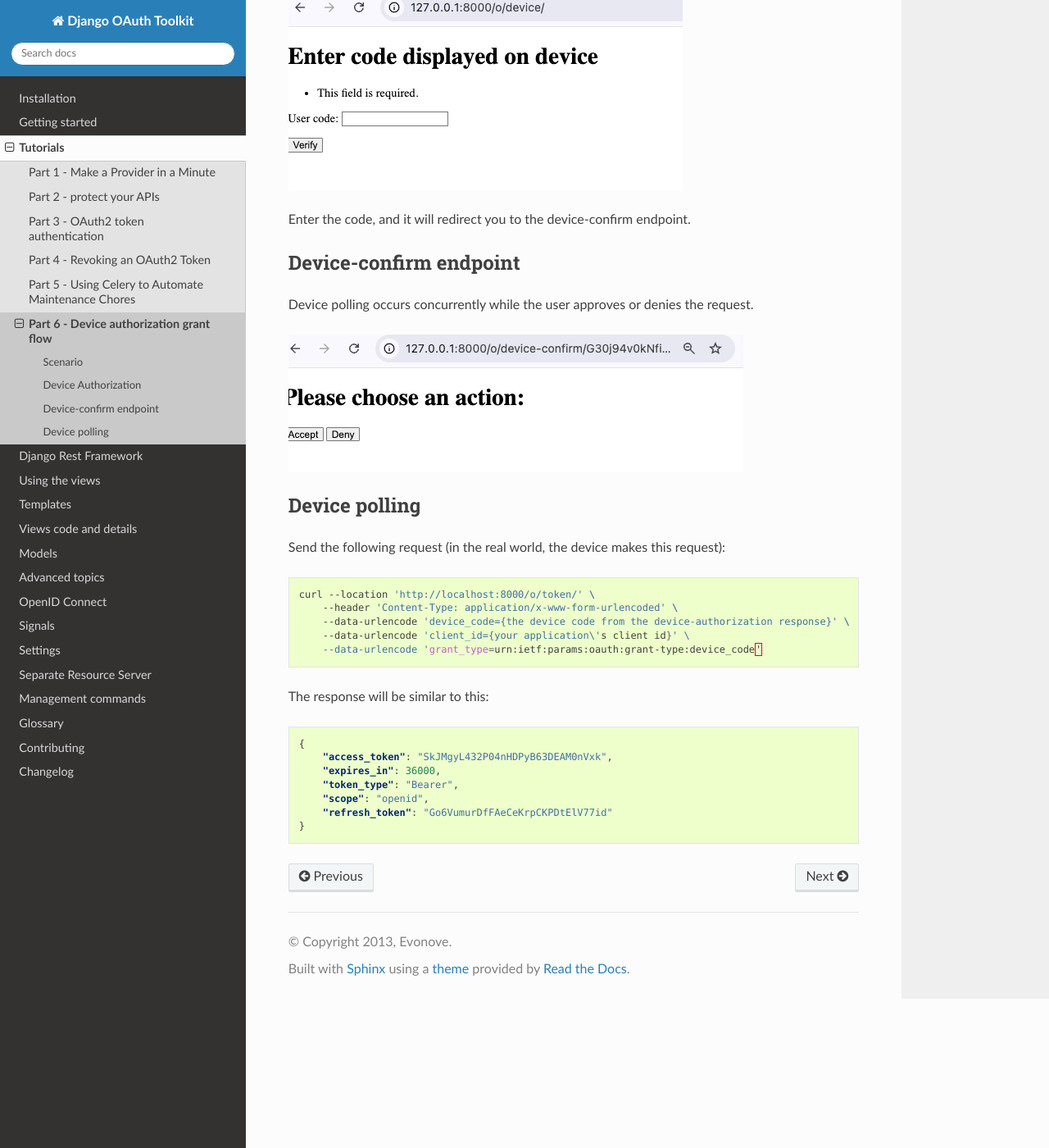
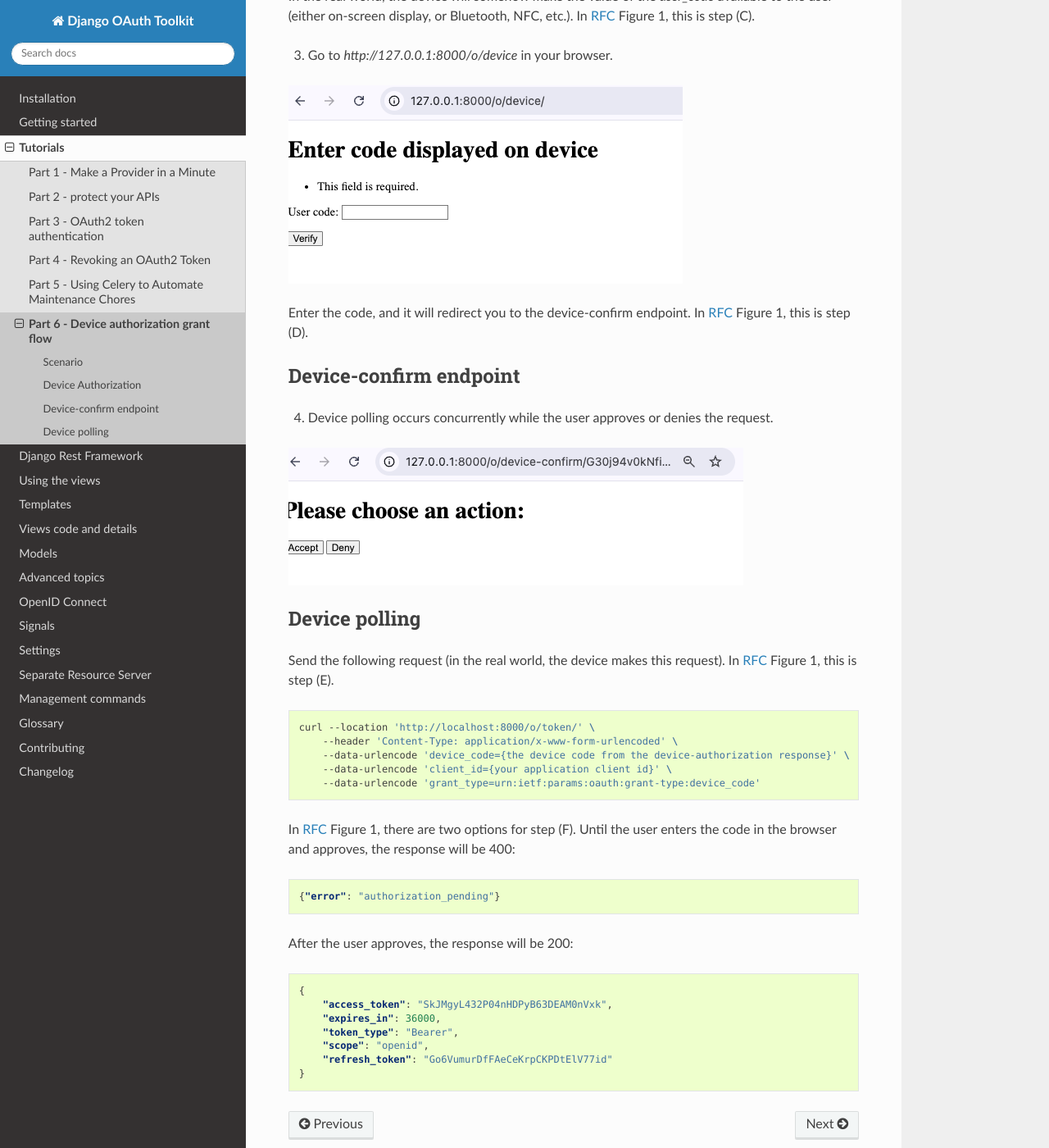
Before and after one commit to jazzband/django-oauth-toolkit, a Sphinx documentation site: the page built from docs/tutorial/tutorial_06.rst, in a window 1280 px wide and 1400 px high, scrolled down 2489 px. Shown: the whole window at 82% size. Built offline with Sphinx 7.4.7 and the Read the Docs theme 3.1.0, drawn with Linux system fonts in a browser that asks for light colours; some of the changed text lies outside the part shown.

Commit message:
chore: add more details to the tutorial docs

```diff
--- a/docs/tutorial/tutorial_06.rst
+++ b/docs/tutorial/tutorial_06.rst
@@ -30,18 +30,22 @@
 Ensure the setting ``OAUTH_DEVICE_VERIFICATION_URI`` is set to a URI you want to return in the
 `verification_uri` key in the response. This is what the device will display to the user.
 
-1: Navigate to the tests/app/idp directory:
+1. Navigate to the tests/app/idp directory:
 
 .. code-block:: sh
 
     cd tests/app/idp
 
 then start the server
+
 .. code-block:: sh
 
     python manage.py runserver
 
-To initiate device authorization, send this request:
+.. _RFC: https://www.rfc-editor.org/rfc/rfc8628
+
+2. To initiate device authorization, send this request (in the real world, the device
+makes this request). In `RFC`_ Figure 1, this is step (A).
 
 .. code-block:: sh
 
@@ -49,7 +53,7 @@
         --header 'Content-Type: application/x-www-form-urlencoded' \
         --data-urlencode 'client_id={your application client id}'
 
-The OAuth2 provider will return the following response:
+The OAuth2 provider will return the following response. In `RFC`_ Figure 1, this is step (B).
 
 .. code-block:: json
 
@@ -61,31 +65,41 @@
         "interval": 5
     }
 
-Go to `http://127.0.0.1:8000/o/device` in your browser.
+In the real world, the device will somehow make the value of the `user_code` available to the user (either on-screen display,
+or Bluetooth, NFC, etc.). In `RFC`_ Figure 1, this is step (C).
+
+3. Go to `http://127.0.0.1:8000/o/device` in your browser.
 
 .. image:: ../_images/device-enter-code-displayed.png
 
-Enter the code, and it will redirect you to the device-confirm endpoint.
+Enter the code, and it will redirect you to the device-confirm endpoint. In `RFC`_ Figure 1, this is step (D).
 
 Device-confirm endpoint
 -----------------------
-Device polling occurs concurrently while the user approves or denies the request.
+4. Device polling occurs concurrently while the user approves or denies the request.
 
 .. image:: ../_images/device-approve-deny.png
 
 Device polling
 --------------
-Send the following request (in the real world, the device makes this request):
+Send the following request (in the real world, the device makes this request). In `RFC`_ Figure 1, this is step (E).
 
 .. code-block:: sh
 
     curl --location 'http://localhost:8000/o/token/' \
         --header 'Content-Type: application/x-www-form-urlencoded' \
         --data-urlencode 'device_code={the device code from the device-authorization response}' \
-        --data-urlencode 'client_id={your application\'s client id}' \
+        --data-urlencode 'client_id={your application client id}' \
         --data-urlencode 'grant_type=urn:ietf:params:oauth:grant-type:device_code'
 
-The response will be similar to this:
+In `RFC`_ Figure 1, there are two options for step (F). Until the user enters the code in the browser and approves,
+the response will be 400:
+
+.. code-block:: json
+
+    {"error": "authorization_pending"}
+
+After the user approves, the response will be 200:
 
 .. code-block:: json
 
```
